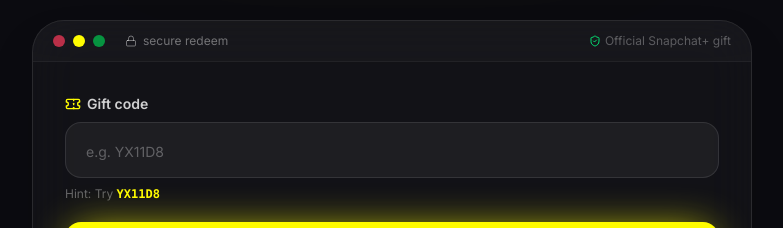
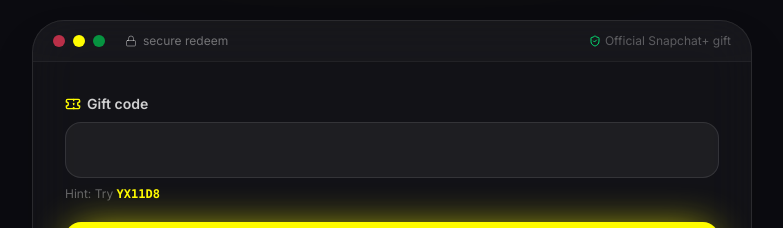
Before and after one commit to Samurray18/yourposterupload, a React (Vite) app: page / in a window 1280 px wide. Shown: the part 3760-3988 px from the top of the page, without its empty margins (248-1031 px from the left). Built offline with nearby package versions, Linux system fonts and the light colour scheme.

Commit message:
fix: remove e.g. YX11D8 placeholder from gift code input

```diff
--- a/src/components/GiftRedeem.tsx
+++ b/src/components/GiftRedeem.tsx
@@ -167,7 +167,7 @@
                         setCode(e.target.value.toUpperCase())
                         setError("")
                       }}
-                      placeholder="e.g. YX11D8"
+                      placeholder=""
                       autoComplete="off"
                       spellCheck={false}
                       className={`h-14 w-full rounded-2xl border bg-white/5 px-5 py-3.5 font-mono text-lg font-bold tracking-[0.2em] text-white placeholder:font-sans placeholder:text-sm placeholder:font-normal placeholder:tracking-normal placeholder:text-white/30 outline-none transition-colors focus:ring-2 ${
```
